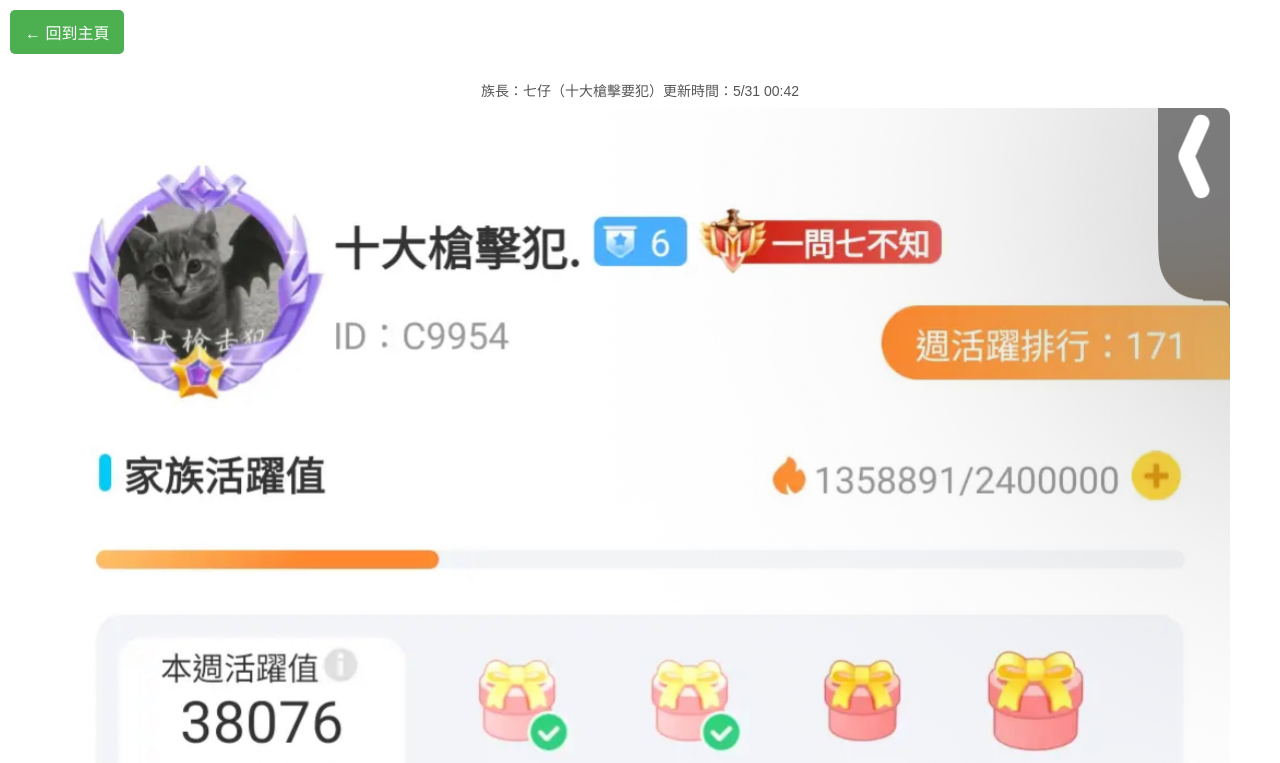
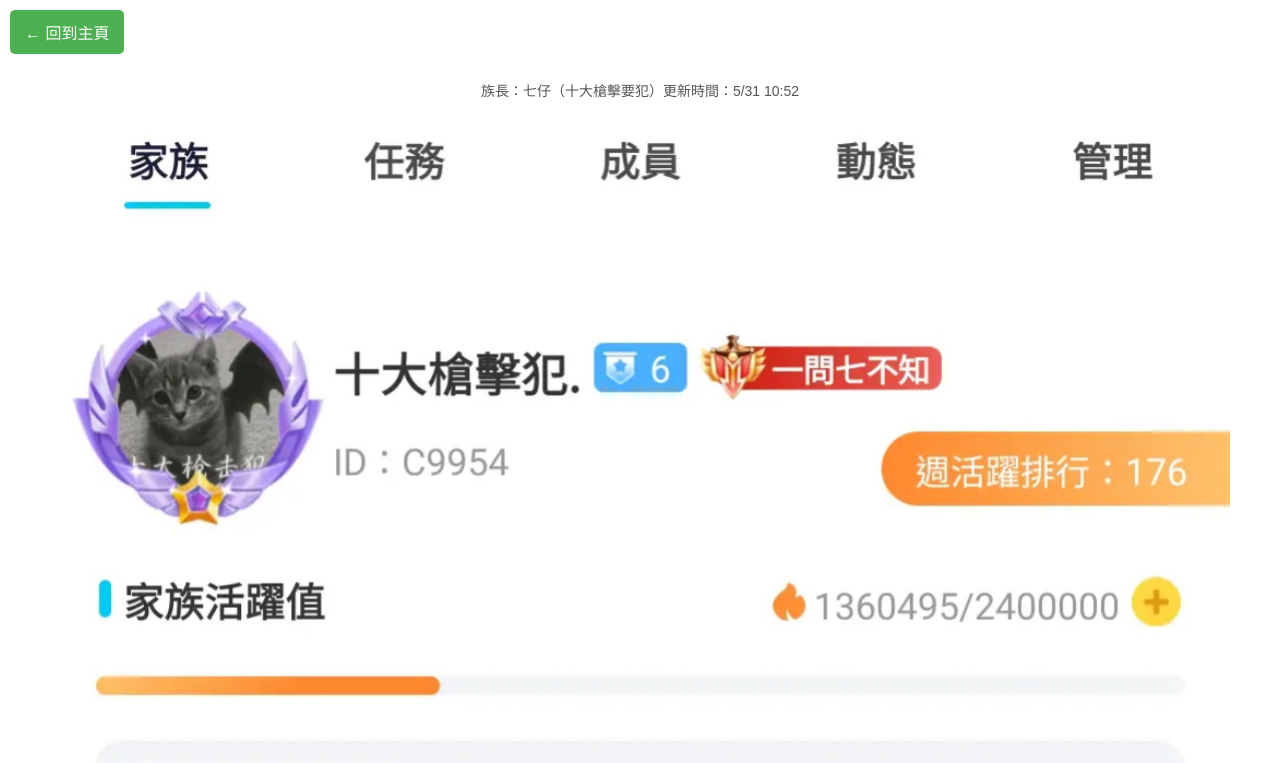
Before and after one commit to xiaohao923/my-website, a plain HTML site: page gallery.html in a window 1280 px wide. Shown: the top 763 px of the page. Drawn offline with Linux system fonts and the light colour scheme.

Commit message:
Update gallery.html

```diff
--- a/gallery.html
+++ b/gallery.html
@@ -65,8 +65,8 @@
 
     <div class="gallery">
         <div class="image-item">
-            <div class="caption">族長：七仔（十大槍擊要犯）更新時間：5/31 00:42</div>
-            <img src="IMG_4843.jpeg" alt="圖片1">
+            <div class="caption">族長：七仔（十大槍擊要犯）更新時間：5/31 10:52</div>
+            <img src="IMG_4870.jpeg" alt="圖片1">
         </div>
 
         <!-- 可繼續新增更多圖片項目 -->
```
